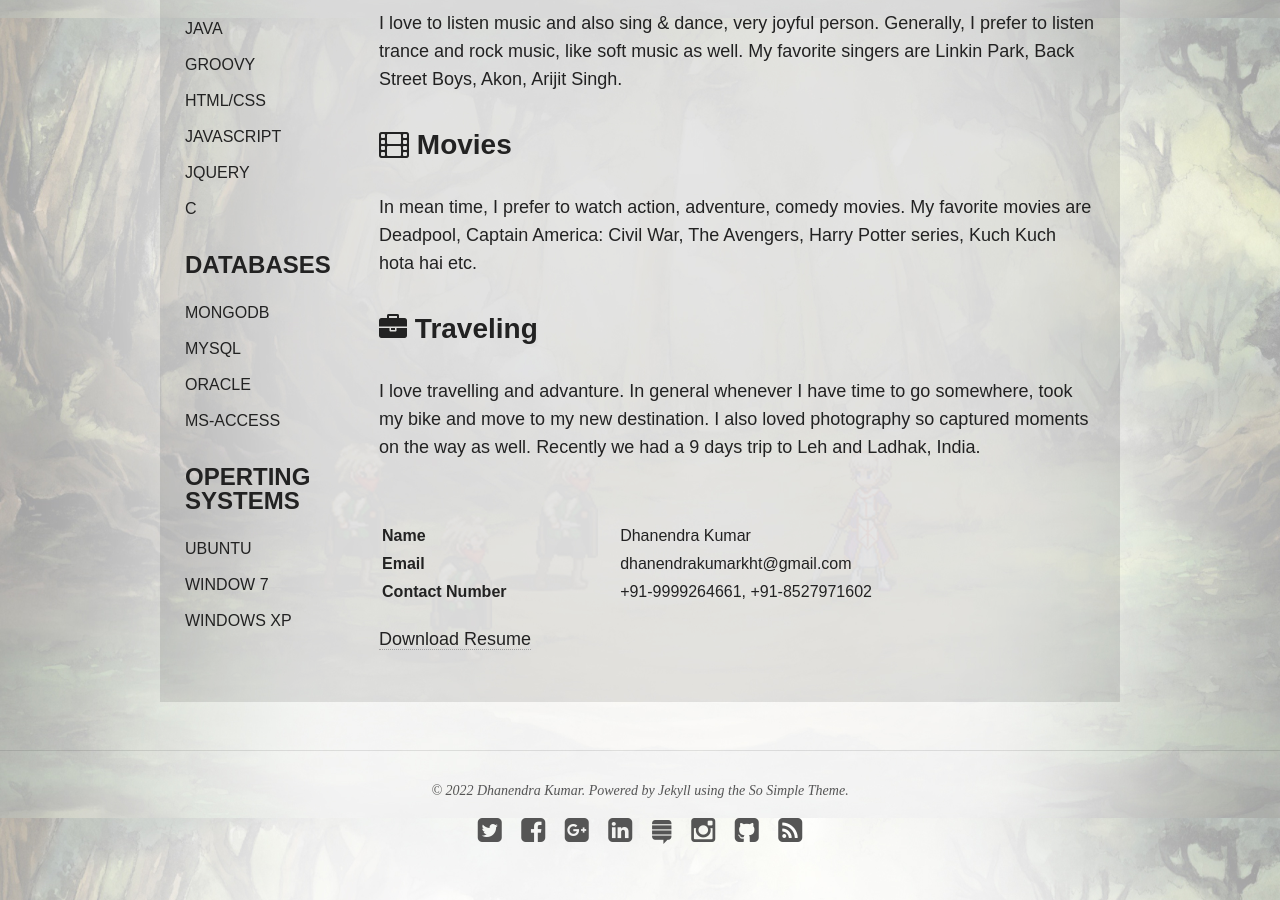
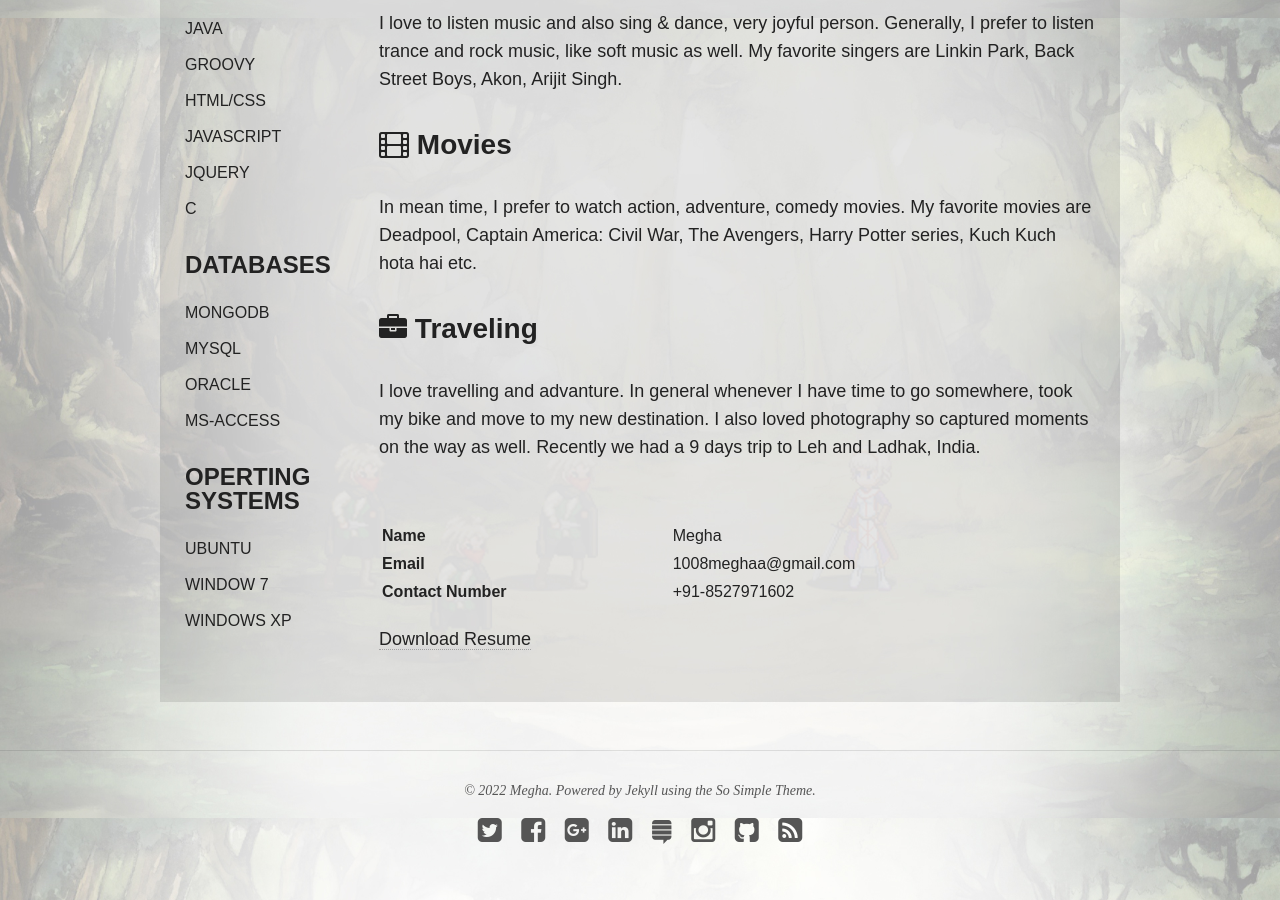
Before and after one commit to dhanendra-kumar/megha.github.io, a Jekyll site: the page built from about/index.md, in a window 1280 px wide and 900 px high, scrolled down 782 px. Built offline with Jekyll 4.4.1, drawn with Linux system fonts in a browser that asks for light colours; nearby versions of some CDN libraries.

Commit message:
Update _config.yml

```diff
--- a/_config.yml
+++ b/_config.yml
@@ -5,7 +5,7 @@ locale: en_US
 description: These are my blogs and content. I love to write about JAVA, MongoDB, JavaScript, Groovy & Grails
 logo: site-logo.png
 search: true
-url: http://blogs.logicaldk.in
+url: http://megha.logicaldk.in
 
 # Jekyll configuration
 
@@ -38,11 +38,11 @@ paginate: 6
 
 # Site owner
 owner:
-  name: Dhanendra Kumar
+  name: Megha
   avatar: bio-photo.jpg
-  email: dhanendrakumarkht@gmail.com
-  contact-number: +91-9999264661, +91-8527971602
-  disqus-shortname: logicaldk
+  email: 1008meghaa@gmail.com
+  contact-number: +91-8527971602
+  disqus-shortname: Megha
   twitter: logical_dk
   facebook: dhanendrakumar
   github: dhanendra-kumar
```
